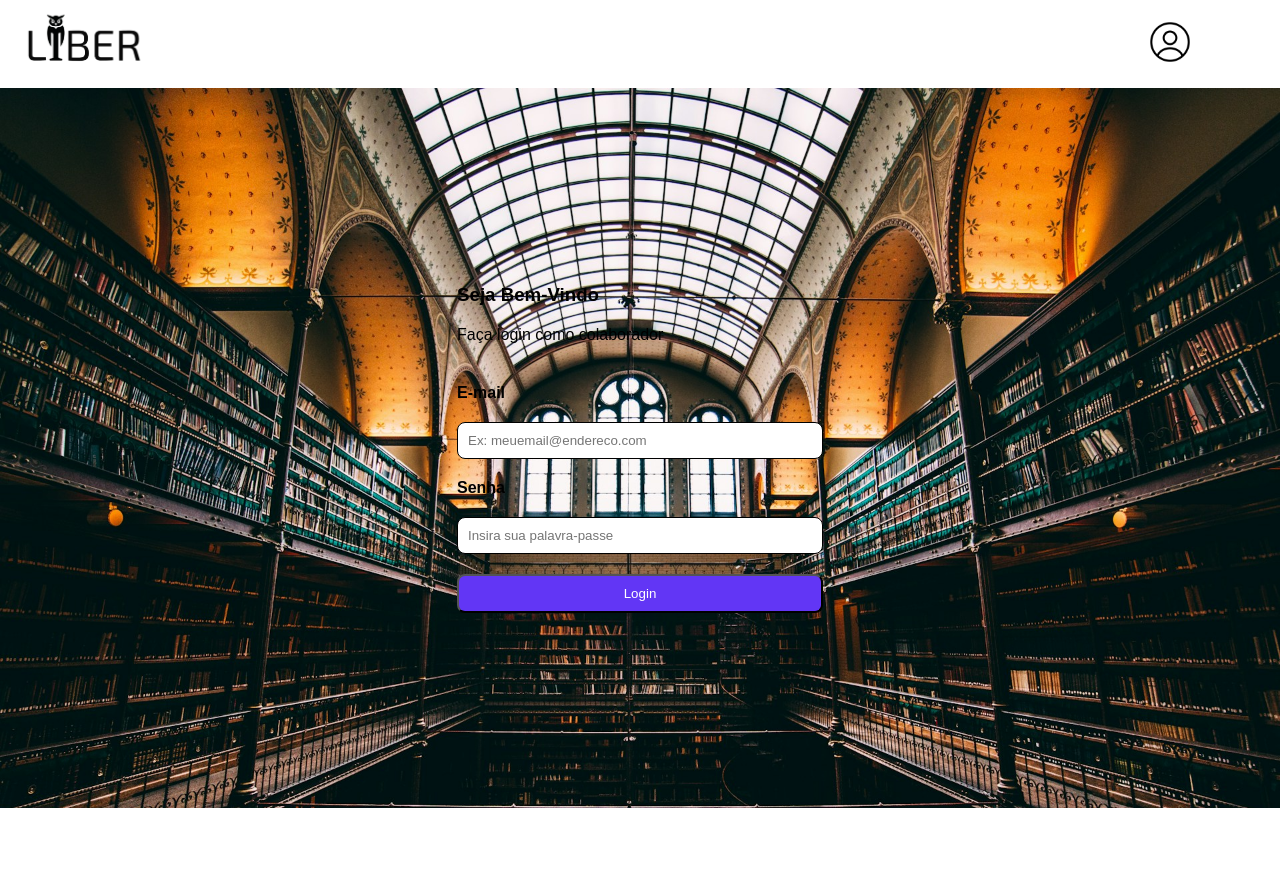
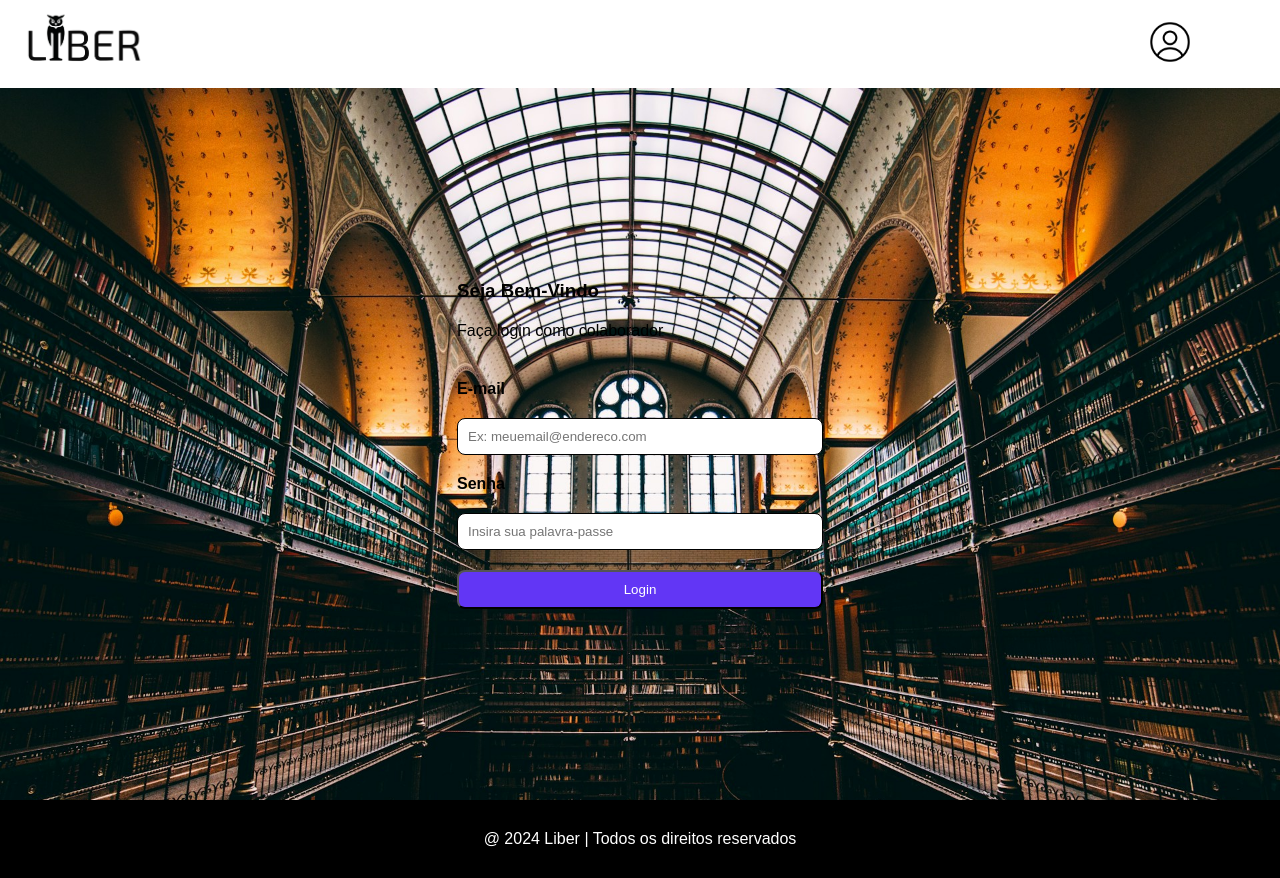
Before and after one commit to CypherCodeTCC/SystemAdmin, a React (Vite) app: page / in a window 1280 px wide. Before the commit the page ends 808 px from the top, so only its background shows below. Built offline with nearby package versions, Linux system fonts and the light colour scheme.

Commit message:
[feat] creating footer component and its styling
[fix]
fixing login styling

```diff
--- a/src/App.jsx
+++ b/src/App.jsx
@@ -1,6 +1,7 @@
 import Login from "./routes/loginSec/Login";
 import NavBar from "./components/nav/NavBar";
 import './main.css'
+import Footer from "./components/footer/Footer";
 
 
 export default function App() {
@@ -8,6 +9,7 @@ export default function App() {
     <>
       <NavBar/>
       <Login/>
+      <Footer/>
     </>
   )
 }
--- /dev/null
+++ b/src/components/footer/Footer.jsx
@@ -0,0 +1,11 @@
+import { Container } from "./footerStyle";
+
+export default function Footer(){
+    return(
+        <>
+            <Container>
+                <p>@ 2024 Liber | Todos os direitos reservados</p>
+            </Container>
+        </>
+    );
+}
--- /dev/null
+++ b/src/components/footer/footerStyle.jsx
@@ -0,0 +1,12 @@
+import styled from "styled-components";
+
+export const Container = styled.section`
+    display: flex;
+    justify-content: center;
+
+    padding: 30px;
+    background-color: black;
+
+    color: white;
+    font-family: Arial, Helvetica, sans-serif;
+`;
--- a/src/routes/loginSec/loginStyle.jsx
+++ b/src/routes/loginSec/loginStyle.jsx
@@ -1,7 +1,7 @@
 import styled from "styled-components";
 
 export const Container = styled.section`
-    min-height: 90vh;
+    min-height: 89vh;
     padding: 30px;
     gap: 40px;
     display: flex;
@@ -34,6 +34,7 @@ export const Container = styled.section`
             color: white;
             padding: 10px;
             border-radius: 8px;
+            cursor: pointer;
         }
 }
 
```
